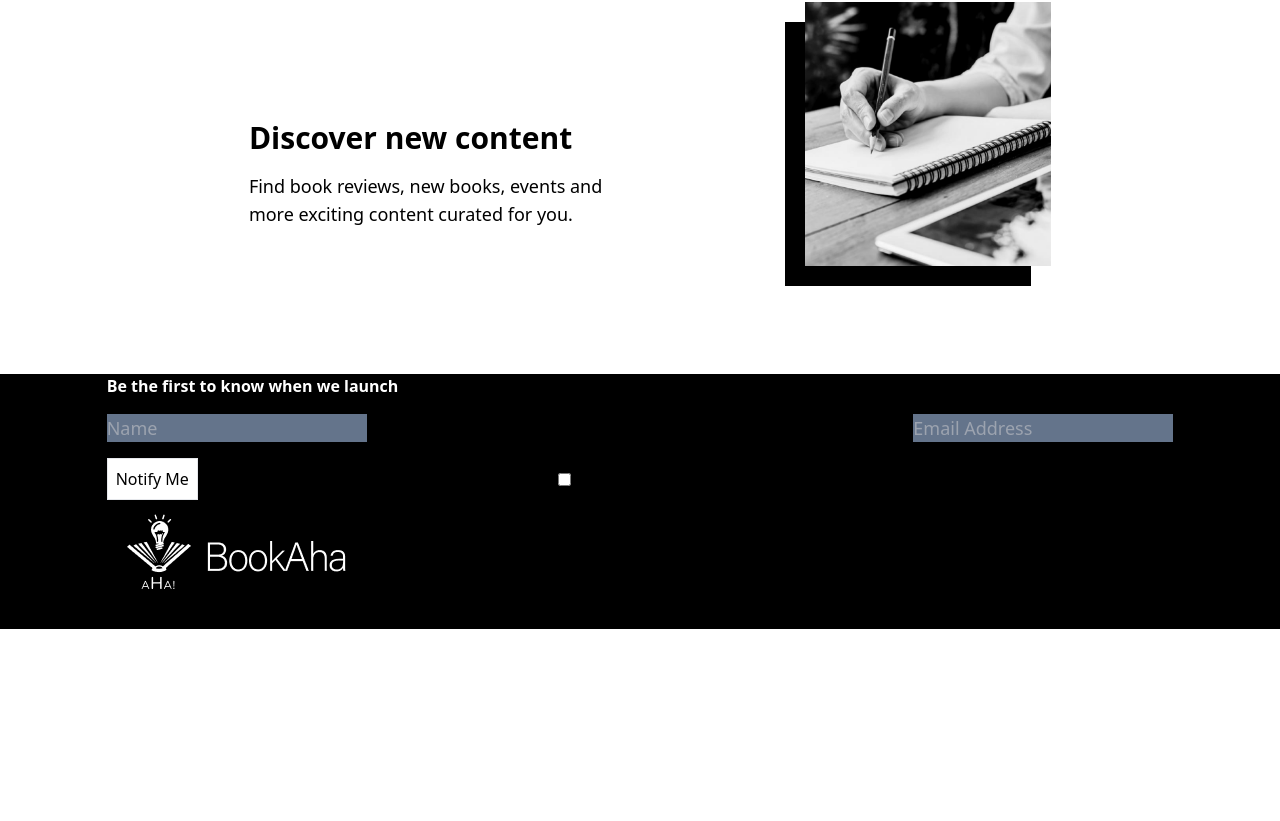
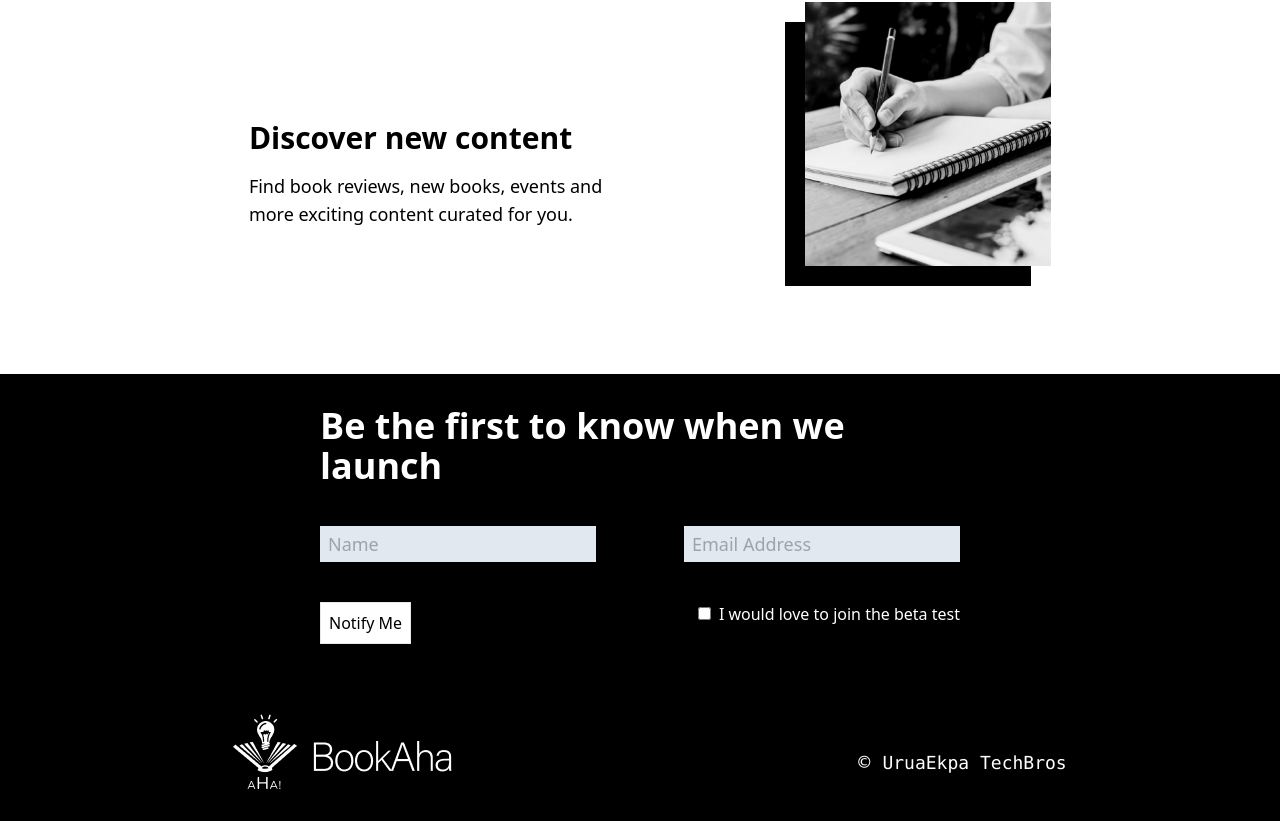
Before and after one commit to Nathaniyell/book-aha, a React (Create React App) app: page / in a window 1280 px wide. Shown: the part 1527-2348 px from the top of the page. Before the commit the page ends 2156 px from the top, so only its background shows below. Built offline with nearby package versions, Linux system fonts and the light colour scheme.

Commit message:
complete footer section

```diff
--- a/src/components/Footer.jsx
+++ b/src/components/Footer.jsx
@@ -5,29 +5,46 @@ import logo from "../assets/logo.png";
 const Footer = () => {
   return (
     <footer className="bg-black">
-      <div className="w-10/12 mx-auto">
-        <h1 className="text-white font-4xl font-[700]">
+      <div className="w-10/12 md:w-1/2 mx-auto pt-8">
+        <h1 className="text-white text-4xl font-[700]">
           Be the first to know when we launch
         </h1>
-        <form action="" className="flex flex-col md:flex-row items-center justify-between w-full gap-4 my-4">
-            <input className="bg-slate-500 text-black text-lg" type="text" placeholder="Name" />
-            <input className="bg-slate-500 text-black text-lg" type="text" placeholder="Email Address" />
+        <form
+          action=""
+          className="flex flex-row md:flex-row items-center justify-between w-full my-10"
+        >
+          <input
+            className="bg-slate-200 text-black text-lg px-2 py-1"
+            type="text"
+            placeholder="Name"
+          />
+          <input
+            className="bg-slate-200 text-black text-lg px-2 py-1"
+            type="email"
+            placeholder="Email Address"
+          />
         </form>
-        <form className="flex flex-col md:flex-row items-center justify-between w-full gap-4">
-            <Button
+        <form className="flex flex-col md:flex-row  justify-between w-full gap-4">
+          <Button
             title={"Notify Me"}
             fontSize={"lg"}
             marginRight={0}
             padding={2}
-            />
-            <input type="checkbox" name="check" />
-            <label htmlFor="check" id="check">I would love to join the beta test</label>
+          />
+          <div>
+            <input type="checkbox" name="check" className="inline mr-2" />
+            <label htmlFor="check" id="check" className="text-white">
+              I would love to join the beta test
+            </label>
+          </div>
         </form>
-        <section>
-            <img src={logo} alt="Logo" />
-            <pre>&copy; <a href="https://twitter.com/_kvngNath">UruaEkpa TechBros</a></pre>
+      </div>
+        <section className="mt-14 pb-4 w-11/12 md:w-2/3 mx-auto flex items-center justify-between">
+          <img src={logo} alt="Logo" />
+          <pre className="text-white text-xl mt-5">
+            &copy; <a className="text-white text-lg" href="https://twitter.com/_kvngNath">UruaEkpa TechBros</a>
+          </pre>
         </section>
-      </div>
     </footer>
   );
 };
```
